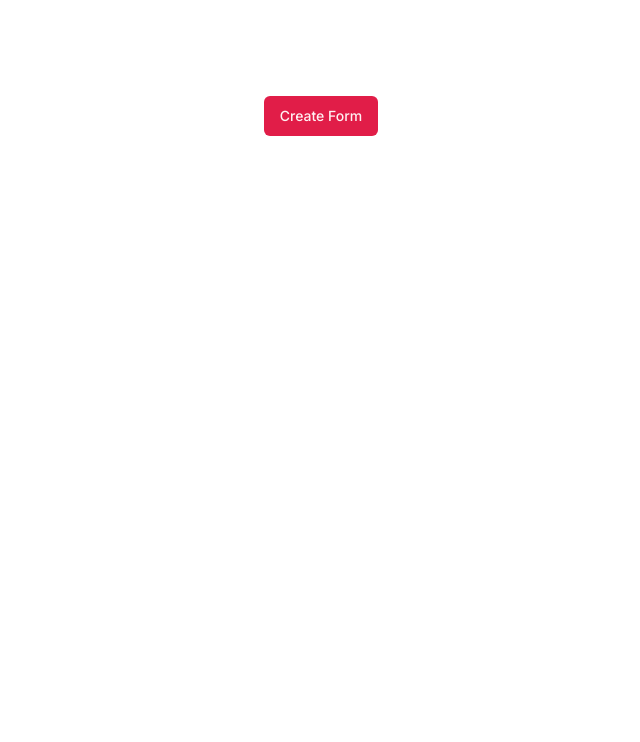
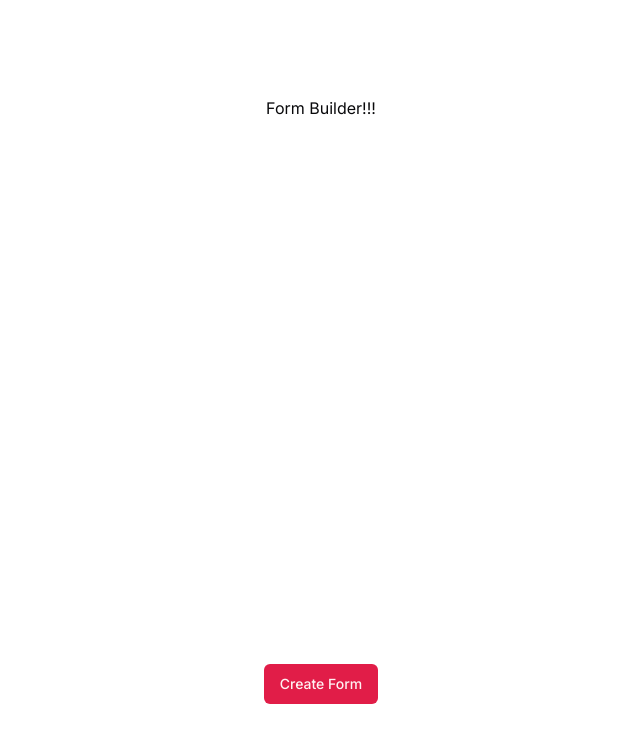
Before and after one commit to justigo86/form-builder, a Next.js app: page / in a window 1280 px wide. Shown: the top 742 px of the page, without its empty margins (319-959 px from the left). Built offline with nearby package versions, Linux system fonts and the light colour scheme.

Commit message:
testing GH with dotenv

```diff
--- a/src/app/page.tsx
+++ b/src/app/page.tsx
@@ -3,6 +3,7 @@ import FormGenerator from "./form-generator";
 export default function Home() {
   return (
     <main className="flex min-h-screen flex-col items-center justify-between p-24">
+      <h1>Form Builder!!!</h1>
       <FormGenerator />
     </main>
   );
```
